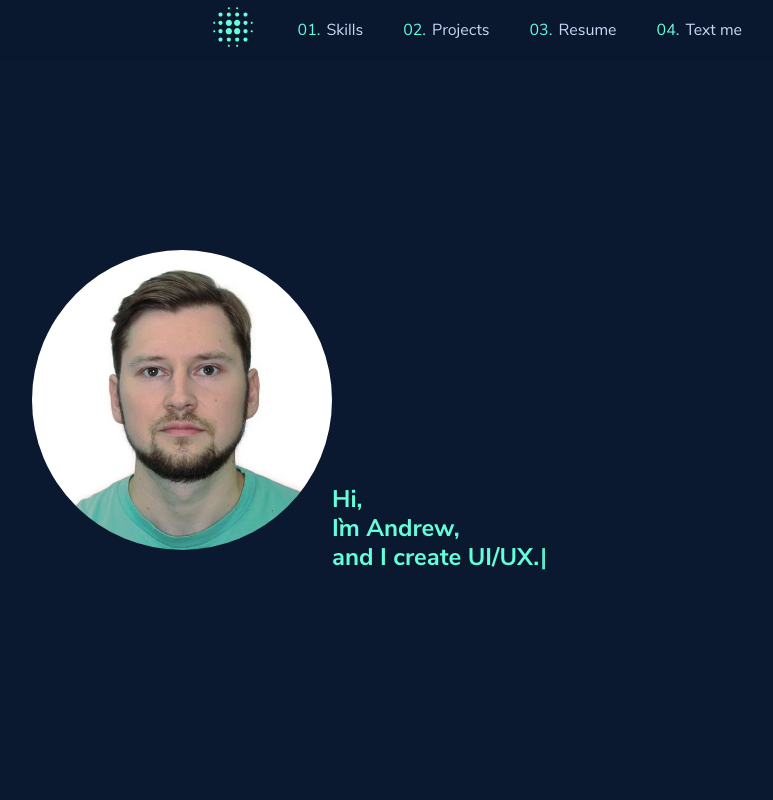
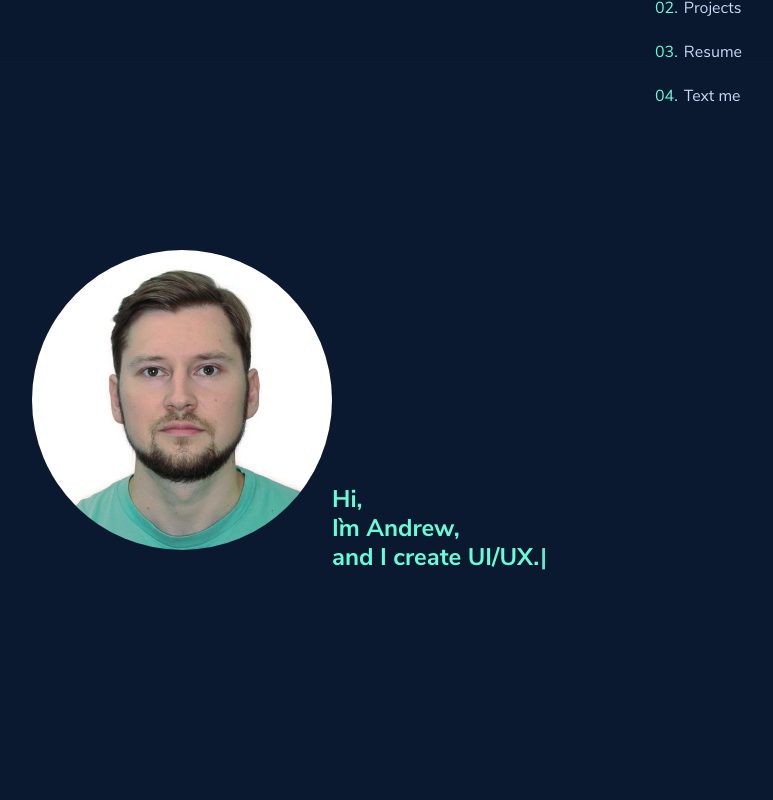
Before and after one commit to sibiryakov090591/portfolio_src, a React (Create React App) app: page / in a window 1280 px wide. Shown: the top 800 px of the page, without its empty margins (458-1231 px from the left). Built offline with nearby package versions, Linux system fonts and the light colour scheme.

Commit message:
added blur and hidden to active menu

```diff
--- a/src/App.css
+++ b/src/App.css
@@ -18,3 +18,16 @@ body {
 .typewriterCursor {
     display: none;
 }
+
+#main {
+    transition: filter 250ms ease;
+}
+
+.blur {
+    filter: blur(5px) brightness(0.7);
+}
+
+.stopScroll {
+    height: 100%;
+    overflow: hidden;
+}
--- a/src/App.tsx
+++ b/src/App.tsx
@@ -15,6 +15,7 @@ function App() {
   return (
     <ThemeProvider theme={theme}>
       <Menu />
+      <main id="main">
         <Socials />
         <Hero />
         <Skills />
@@ -22,6 +23,7 @@ function App() {
         <HireMe />
         <Contacts />
         <Footer />
+      </main>
     </ThemeProvider>
   );
 }
--- a/src/components/menu/Menu.tsx
+++ b/src/components/menu/Menu.tsx
@@ -10,6 +10,7 @@ const Menu: React.FC = () => {
   const classes = useStyles();
 
   const [scrollTop, setScrollTop] = useState(0);
+  const [isOpen, setIsOpen] = useState(false);
 
   useEffect(() => {
     window.addEventListener("scroll", () => setScrollTop(window.pageYOffset));
@@ -31,16 +32,32 @@ const Menu: React.FC = () => {
     });
   }, []);
 
+  const toggleMobileMenuHandler = () => {
+    setIsOpen(!isOpen);
+    if (isOpen) {
+      window.document.body.classList.add("stopScroll");
+      window.document.querySelector("#main")?.classList.add("blur");
+    } else {
+      window.document.body.classList.remove("stopScroll");
+      window.document.querySelector("#main")?.classList.remove("blur");
+    }
+  };
+
   return (
     <header
       className={`${classes.wrapper} ${
         scrollTop > 60 ? classes.fixedList : ""
       }`}
     >
-      <div className={classes.burgerWrapper}>
+      {/*Mobile*/}
+      <div onClick={toggleMobileMenuHandler} className={classes.burgerWrapper}>
         <BlurOnIcon className={classes.burgerIcon} />
       </div>
-      <ul className={classes.topList}>
+      <div className={classes.mobileMenuWrapper}></div>
+
+      {/*Desktop*/}
+      <nav className={classes.topList}>
+        <ul>
           <Link
             to="skills"
             offset={-60}
@@ -90,6 +107,7 @@ const Menu: React.FC = () => {
             </li>
           </Link>
         </ul>
+      </nav>
     </header>
   );
 };
--- a/src/components/menu/styles.ts
+++ b/src/components/menu/styles.ts
@@ -1,7 +1,8 @@
 import { makeStyles } from "@material-ui/styles";
 import { AppTheme } from "../../themes/paletteTypes";
+import { Theme } from "@material-ui/core/styles/createTheme";
 
-export const useStyles = makeStyles((theme: AppTheme) => ({
+export const useStyles = makeStyles((theme: AppTheme & Theme) => ({
   wrapper: {
     display: "flex",
     alignItems: "center",
@@ -21,6 +22,9 @@ export const useStyles = makeStyles((theme: AppTheme) => ({
     marginRight: 80,
     color: theme.palette.text.secondary,
     transition: "all 300ms ease",
+    [theme.breakpoints.down(901)]: {
+      display: "none",
+    },
   },
   topItem: {
     cursor: "pointer",
@@ -45,8 +49,19 @@ export const useStyles = makeStyles((theme: AppTheme) => ({
     position: "relative",
   },
   burgerIcon: {
+    display: "none",
     color: theme.palette.text.green,
     fontSize: 50,
+    marginRight: 20,
+    cursor: "pointer",
+    [theme.breakpoints.down(901)]: {
+      display: "block",
+    },
+  },
+  mobileMenuWrapper: {
+    height: "100vh",
+    overflow: "hidden",
+    filter: "blur(5px) brightness(0.7)",
   },
 }));
 
```
Lines whose indentation alone changed are shown as unchanged.
